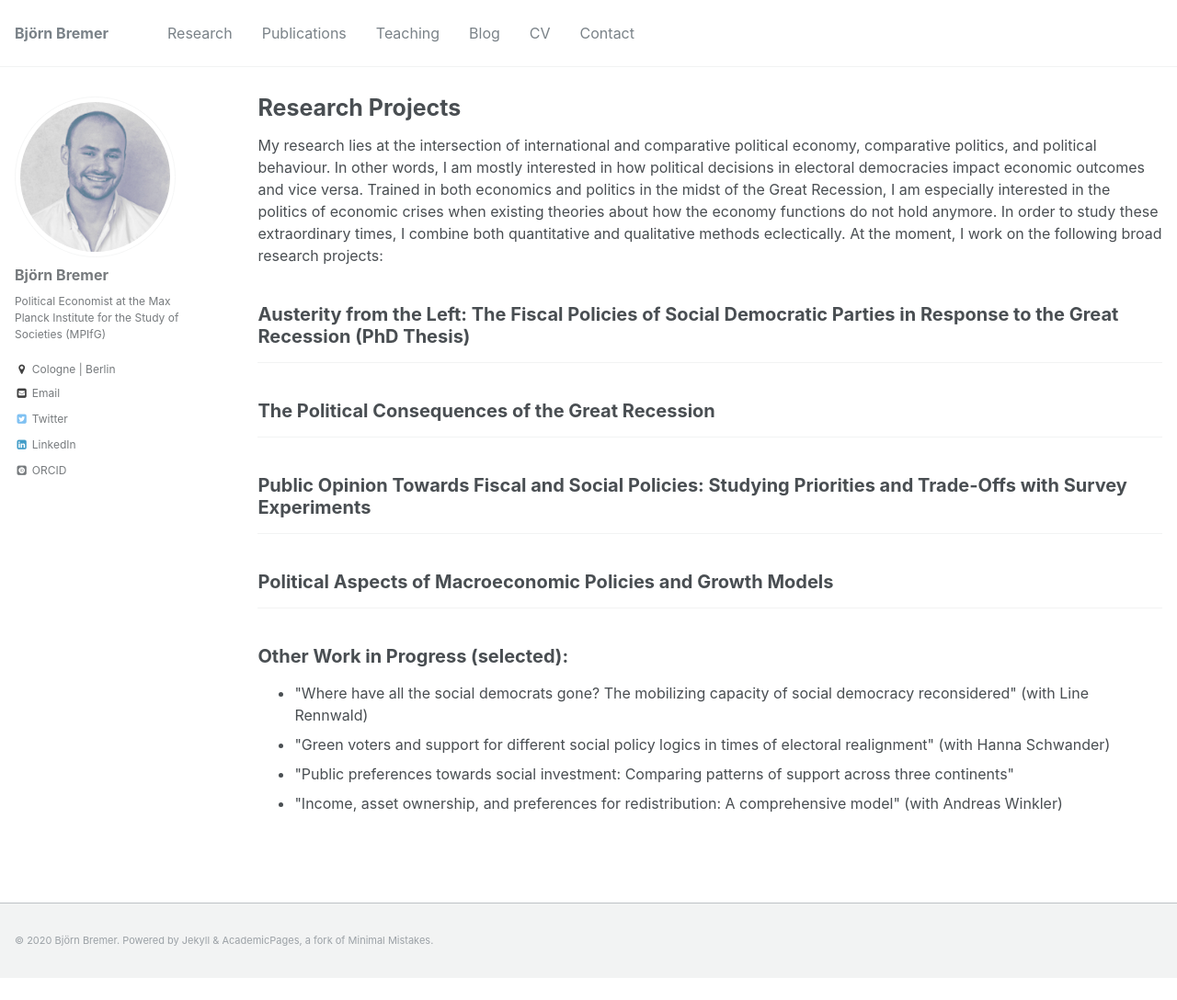
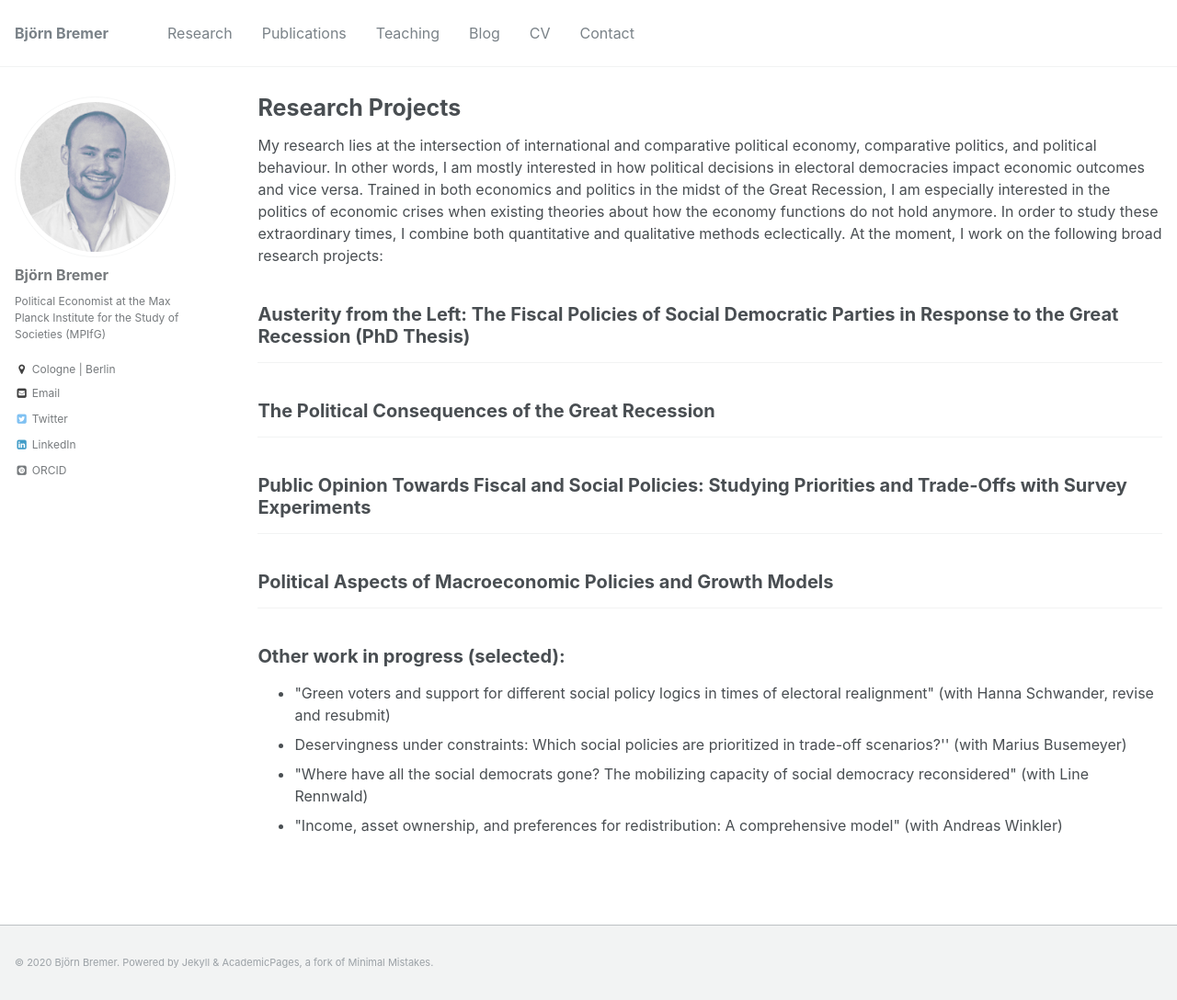
Before and after one commit to bjoernbremer/bjoernbremer.github.io, a Jekyll site: the page built from _pages/projects.html, in a window 1280 px wide and 1088 px high. Shown: the whole window at 92% size. Built offline with Jekyll 4.4.1, drawn with Linux system fonts in a browser that asks for light colours; some web fonts are replaced.

Commit message:
update website

```diff
--- a/_data/navigation.yml
+++ b/_data/navigation.yml
@@ -14,7 +14,7 @@ main:
     url: /year-archive/
 
   - title: "CV"
-    url: /files/Bremer_CV_11_2019.pdf
+    url: /files/Bremer_CV_01_2020.pdf
 
   - title: "Contact"
     url: /contact/
--- a/_pages/projects.html
+++ b/_pages/projects.html
@@ -13,11 +13,11 @@ author_profile: true
   {% include archive-single.html %}
 {% endfor %}
 
-<h2>Other Work in Progress (selected):</h2>
+<h2>Other work in progress (selected):</h2>
 
 <ul>
+<li>"Green voters and support for different social policy logics in times of electoral realignment" (with <a href="www.schander-hanna.ch">Hanna Schwander</a>, revise and resubmit)
+<li>Deservingness under constraints: Which social policies are prioritized in trade-off scenarios?'' (with  <a href="https://www.polver.uni-konstanz.de/en/busemeyer/team/prof-marius-r-busemeyer/">Marius Busemeyer</a>)
 <li>"Where have all the social democrats gone? The mobilizing capacity of social democracy reconsidered" (with <a href=" ">Line Rennwald</a>)
-<li>"Green voters and support for different social policy logics in times of electoral realignment" (with <a href="www.schander-hanna.ch">Hanna Schwander</a>)
-<li>"Public preferences towards social investment: Comparing patterns of support across three continents" </li>
 <li>"Income, asset ownership, and preferences for redistribution: A comprehensive model" (with <a href="https://sites.google.com/view/awinkler/home?authuser=0">Andreas Winkler</a>)</li>
 </ul>
```
Also changed, not shown: _pages/publications.md (+2 -0 lines), _pages/teaching.md (+3 -0 lines), _posts/2019-11-18-sind-die-waehler-schuld.md (added, +75 -0 lines), _projects/3_fiscal_trade-offs.md (+1 -1 lines), _projects/4_politics_macroeconomics.md (+1 -1 lines), 4 other files.
